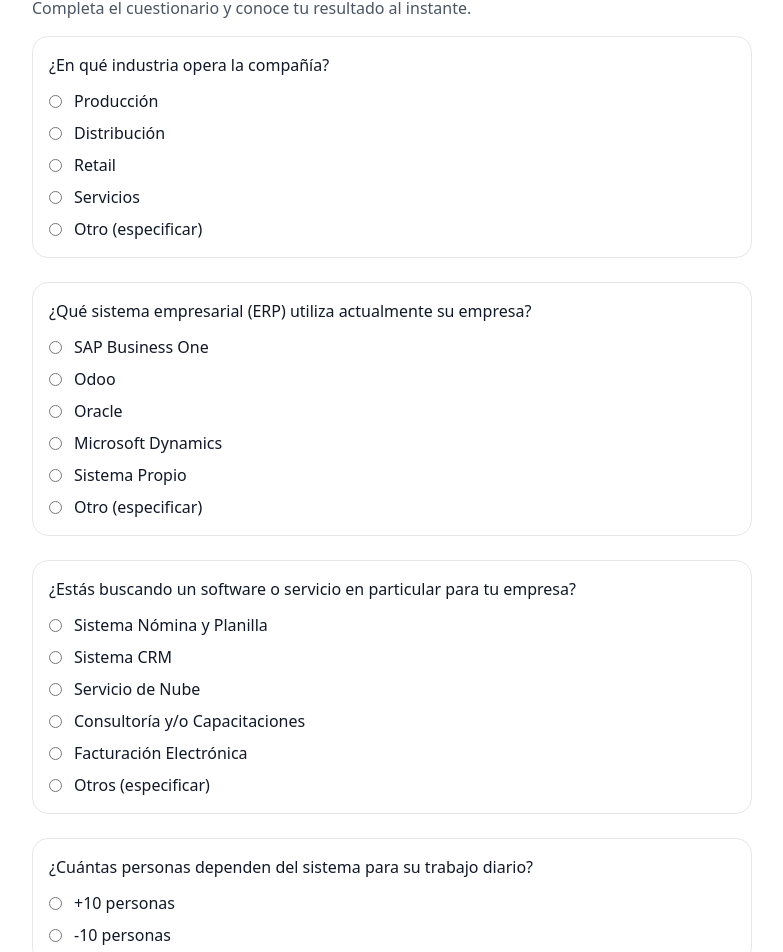
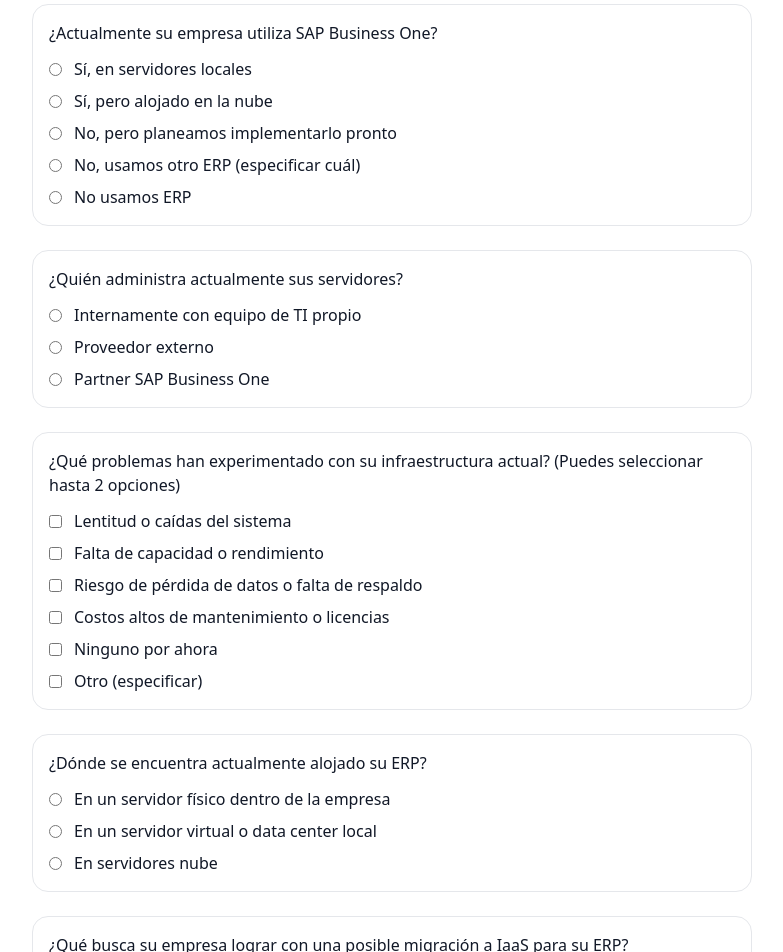
Before and after one commit to grupoinforum/cuestionario-incloud, a Next.js app: page /diagnostico in a window 1280 px wide. Shown: the part 218-1170 px from the top of the page, without its empty margins (248-1031 px from the left). Built offline with nearby package versions, Linux system fonts and the light colour scheme.

Commit message:
Update diagnostico-content.tsx

```diff
--- a/app/diagnostico/diagnostico-content.tsx
+++ b/app/diagnostico/diagnostico-content.tsx
@@ -1,75 +1,105 @@
 // app/diagnostico/diagnostico-content.tsx
 "use client";
+
 import { useMemo, useState } from "react";
 import { useSearchParams } from "next/navigation";
 
 export const dynamic = "force-dynamic";
 
 /* =========================
-   PREGUNTAS (5) – ORDEN ACTUALIZADO
+   PREGUNTAS (5) – NUEVAS
    ========================= */
-const QUESTIONS = [
+
+type Choice = { value: string; label: string; score: 1 | 2; requiresText?: boolean };
+type Question =
+  | {
+      id: string;
+      label: string;
+      type: "single";
+      required?: boolean;
+      options: Choice[];
+    }
+  | {
+      id: string;
+      label: string;
+      type: "multi";
+      required?: boolean;
+      maxSelections: number;
+      options: Choice[];
+    };
+
+const QUESTIONS: readonly Question[] = [
+  // 1) SAP Business One
   {
-    id: "industria",
-    label: "¿En qué industria opera la compañía?",
-    type: "single" as const,
+    id: "usa_sapb1",
+    label: "¿Actualmente su empresa utiliza SAP Business One?",
+    type: "single",
+    required: true,
     options: [
-      { value: "produccion", label: "Producción", score: 2 },
-      { value: "distribucion", label: "Distribución", score: 2 },
-      { value: "retail", label: "Retail", score: 2 },
-      { value: "servicios", label: "Servicios", score: 1 },
-      { value: "otro", label: "Otro (especificar)", score: 1, requiresText: true },
+      { value: "onprem", label: "Sí, en servidores locales", score: 2 },
+      { value: "cloud", label: "Sí, pero alojado en la nube", score: 1 },
+      { value: "plan_implementar", label: "No, pero planeamos implementarlo pronto", score: 2 },
+      { value: "otro_erp", label: "No, usamos otro ERP (especificar cuál)", score: 1, requiresText: true },
+      { value: "sin_erp", label: "No usamos ERP", score: 1 },
     ],
+  },
+
+  // 2) Administración de servidores
+  {
+    id: "admin_servidores",
+    label: "¿Quién administra actualmente sus servidores?",
+    type: "single",
     required: true,
+    options: [
+      { value: "ti_interno", label: "Internamente con equipo de TI propio", score: 2 },
+      { value: "proveedor_externo", label: "Proveedor externo", score: 1 },
+      { value: "partner_sapb1", label: "Partner SAP Business One", score: 1 },
+    ],
   },
+
+  // 3) Problemas de infraestructura (multi hasta 2)
   {
-    id: "erp",
-    label: "¿Qué sistema empresarial (ERP) utiliza actualmente su empresa?",
-    type: "single" as const,
+    id: "problemas_infra",
+    label: "¿Qué problemas han experimentado con su infraestructura actual? (Puedes seleccionar hasta 2 opciones)",
+    type: "multi",
+    maxSelections: 2,
+    required: true,
     options: [
-      { value: "sapb1", label: "SAP Business One", score: 2 },
-      { value: "odoo", label: "Odoo", score: 2 },
-      { value: "oracle", label: "Oracle", score: 2 },
-      { value: "msdynamics", label: "Microsoft Dynamics", score: 1 },
-      { value: "sistema_propio", label: "Sistema Propio", score: 2 },
-      { value: "erp_otro", label: "Otro (especificar)", score: 2, requiresText: true },
+      { value: "lentitud_caidas", label: "Lentitud o caídas del sistema", score: 2 },
+      { value: "capacidad_rendimiento", label: "Falta de capacidad o rendimiento", score: 2 },
+      { value: "riesgo_datos_respaldo", label: "Riesgo de pérdida de datos o falta de respaldo", score: 2 },
+      { value: "costos_altos", label: "Costos altos de mantenimiento o licencias", score: 2 },
+      { value: "ninguno", label: "Ninguno por ahora", score: 1 },
+      { value: "otro", label: "Otro (especificar)", score: 2, requiresText: true },
     ],
+  },
+
+  // 4) Dónde está alojado el ERP
+  {
+    id: "donde_erp",
+    label: "¿Dónde se encuentra actualmente alojado su ERP?",
+    type: "single",
     required: true,
+    options: [
+      { value: "onprem_fisico", label: "En un servidor físico dentro de la empresa", score: 2 },
+      { value: "dc_local", label: "En un servidor virtual o data center local", score: 2 },
+      { value: "nube", label: "En servidores nube", score: 1 },
+    ],
   },
+
+  // 5) Objetivo de migración a IaaS
   {
-    id: "busca",
-    label: "¿Estás buscando un software o servicio en particular para tu empresa?",
-    type: "single" as const,
+    id: "objetivo_iaas",
+    label: "¿Qué busca su empresa lograr con una posible migración a IaaS para su ERP?",
+    type: "single",
+    required: true,
     options: [
-      { value: "nomina_planilla", label: "Sistema Nómina y Planilla", score: 2 },
-      { value: "crm", label: "Sistema CRM", score: 1 },
-      { value: "nube", label: "Servicio de Nube", score: 2 },
-      { value: "consultoria", label: "Consultoría y/o Capacitaciones", score: 2 },
-      { value: "facturacion", label: "Facturación Electrónica", score: 2 },
-      { value: "otros", label: "Otros (especificar)", score: 2, requiresText: true },
+      { value: "estabilidad_rendimiento", label: "Mayor estabilidad y rendimiento del sistema", score: 2 },
+      { value: "seguridad_respaldo", label: "Seguridad y respaldo continuo de la información", score: 2 },
+      { value: "optimizar_costos", label: "Optimización de costos de infraestructura", score: 2 },
+      { value: "delegar_admin", label: "Delegar la administración técnica a expertos", score: 2 },
+      { value: "solo_ver_opciones", label: "Solo quiero ver diferentes opciones", score: 1 },
     ],
-    required: true,
-  },
-  {
-    id: "personas",
-    label: "¿Cuántas personas dependen del sistema para su trabajo diario?",
-    type: "single" as const,
-    options: [
-      { value: ">10", label: "+10 personas", score: 2 },
-      { value: "<=10", label: "-10 personas", score: 1 },
-    ],
-    required: true,
-  },
-  {
-    id: "satisfaccion",
-    label: "¿Nivel de satisfacción con el sistema actual?",
-    type: "single" as const,
-    options: [
-      { value: "1-3", label: "1-3 (insatisfecho)", score: 2 },
-      { value: "4-6", label: "4-6 (puede mejorar)", score: 2 },
-      { value: "7-10", label: "7-10 (cumple)", score: 1 },
-    ],
-    required: true,
   },
 ] as const;
 
@@ -113,7 +143,15 @@
    EMAIL corporativo simple
    ========================= */
 const FREE_EMAIL_DOMAINS = [
-  "gmail.com","hotmail.com","outlook.com","yahoo.com","icloud.com","proton.me","aol.com","live.com","msn.com"
+  "gmail.com",
+  "hotmail.com",
+  "outlook.com",
+  "yahoo.com",
+  "icloud.com",
+  "proton.me",
+  "aol.com",
+  "live.com",
+  "msn.com",
 ];
 
 function isCorporateEmail(email: string) {
@@ -130,17 +168,20 @@
 const FULL_TEXT_FORM = `¡Gracias por llenar el cuestionario! Por el momento nuestro equipo se encuentra con cupo lleno. Acabamos de enviarte un correo a tu bandeja de entrada para compartirte más información sobre nosotros. Te estaremos contactando al liberar espacio.`;
 
 /* =========================
-   EVALUACIÓN (regla actualizada)
+   EVALUACIÓN (regla solicitada)
    ========================= */
 function evaluate(finalAnswers: Answer[]) {
-  const score1Count = finalAnswers.filter(a => a.score === 1).length;
-  const score2Count = finalAnswers.filter(a => a.score === 2).length;
+  const score1Count = finalAnswers.filter((a) => a.score === 1).length;
+  const score2Count = finalAnswers.filter((a) => a.score === 2).length;
 
+  // Reglas:
+  // • ≥ 3 (2)  → califica
+  // • ≥ 3 (1)  → no califica
   let qualifies = false;
-  if (score1Count > 3) {
+  if (score2Count >= 3) {
+    qualifies = true;
+  } else if (score1Count >= 3) {
     qualifies = false;
-  } else if (score2Count > 3) {
-    qualifies = true;
   } else {
     qualifies = false;
   }
@@ -169,12 +210,16 @@
    ========================= */
 export default function DiagnosticoContent() {
   const searchParams = useSearchParams();
+
   const [step, setStep] = useState(1);
+
+  // Respuestas: para multi, guardamos cada opción como clave qid:value
   const [answers, setAnswers] = useState<Record<string, Answer | undefined>>({});
+
   const [form, setForm] = useState<{
     name: string;
     company: string;
-    role: string;             // <-- NUEVO campo: Cargo en la empresa
+    role: string; // Cargo en la empresa (obligatorio)
     email: string;
     country: CountryValue;
     consent: boolean;
@@ -182,55 +227,123 @@
   }>({
     name: "",
     company: "",
-    role: "",                 // <-- inicializado
+    role: "",
     email: "",
     country: "GT",
     consent: false,
-    phoneLocal: ""
+    phoneLocal: "",
   });
+
   const [loading, setLoading] = useState(false);
   const [errorMsg, setErrorMsg] = useState<string | null>(null);
   const [resultUI, setResultUI] = useState<null | { qualifies: boolean; title: string; message: string }>(null);
 
   const utms = useMemo(() => {
-    const keys = ["utm_source","utm_medium","utm_campaign","utm_content","utm_term"] as const;
-    const x: Record<string,string> = {};
-    keys.forEach(k => { const v = searchParams.get(k); if (v) x[k] = v; });
+    const keys = ["utm_source", "utm_medium", "utm_campaign", "utm_content", "utm_term"] as const;
+    const x: Record<string, string> = {};
+    keys.forEach((k) => {
+      const v = searchParams.get(k);
+      if (v) x[k] = v;
+    });
     return x;
   }, [searchParams]);
 
   const progressPct = useMemo(() => (step / 3) * 100, [step]);
   const barWidth = progressPct + "%";
 
+  /* ========== Helpers de selección ========== */
+  const isMultiSelected = (qid: string, optValue: string) => !!answers[`${qid}:${optValue}`];
+
+  const countMultiSelected = (qid: string) =>
+    Object.keys(answers).filter((k) => k.startsWith(`${qid}:`)).length;
+
+  const selectedValuesForMulti = (qid: string) =>
+    Object.entries(answers)
+      .filter(([k]) => k.startsWith(`${qid}:`))
+      .map(([, v]) => v?.value)
+      .filter(Boolean) as string[];
+
+  /* ========== Handlers ========== */
   const handleSelect = (qid: string, optionValue: string) => {
-    const q = QUESTIONS.find(q => q.id === qid)!;
-    const opt = q.options.find(o => o.value === optionValue)!;
-    setAnswers(prev => ({ ...prev, [qid]: { id: qid, value: optionValue, score: (opt.score as 1|2) } }));
+    const q = QUESTIONS.find((q) => q.id === qid)!;
+    const opt = q.options.find((o) => o.value === optionValue)!;
+
+    if (q.type === "single") {
+      setAnswers((prev) => ({
+        ...prev,
+        [qid]: { id: qid, value: optionValue, score: opt.score as 1 | 2 },
+      }));
+    }
+  };
+
+  const handleToggleMulti = (qid: string, optionValue: string) => {
+    const q = QUESTIONS.find((q) => q.id === qid)!;
+    if (q.type !== "multi") return;
+    const opt = q.options.find((o) => o.value === optionValue)!;
+    const key = `${qid}:${optionValue}`;
+
+    setAnswers((prev) => {
+      const already = !!prev[key];
+      const current = countMultiSelected(qid);
+
+      // limitar a maxSelections
+      if (!already && q.maxSelections && current >= q.maxSelections) return prev;
+
+      const next = { ...prev };
+      if (already) {
+        delete next[key];
+      } else {
+        next[key] = { id: key, value: optionValue, score: opt.score as 1 | 2 };
+      }
+      return next;
+    });
   };
 
   const handleExtraText = (qid: string, text: string) => {
+    // SINGLE: agregar texto a la opción seleccionada que lo requiera
+    const q = QUESTIONS.find((qq) => qq.id === qid);
+    if (!q) return;
+
+    if (q.type === "single") {
       const existing = answers[qid];
       if (!existing) return;
-    setAnswers(prev => ({ ...prev, [qid]: { ...existing, extraText: text } }));
+      setAnswers((prev) => ({ ...prev, [qid]: { ...existing, extraText: text } }));
+      return;
+    }
+
+    // MULTI: se guarda bajo la opción 'otro'
+    const key = `${qid}:otro`;
+    if (!answers[key]) return; // sólo si ya marcó "Otro"
+    setAnswers((prev) => ({ ...prev, [key]: { ...prev[key]!, extraText: text } }));
   };
 
   const shouldShowExtraInput = (qid: string) => {
-    const q = QUESTIONS.find(qq => qq.id === qid);
+    const q = QUESTIONS.find((qq) => qq.id === qid);
     if (!q) return false;
+
+    if (q.type === "single") {
       const selected = answers[qid]?.value;
-    const selectedOpt = q.options.find(o => o.value === selected) as any;
+      const selectedOpt = q.options.find((o) => o.value === selected) as any;
       return !!selectedOpt?.requiresText;
+    }
+
+    const selected = selectedValuesForMulti(qid);
+    return q.options.some((o) => selected.includes(o.value) && (o as any).requiresText);
   };
 
-  const canContinueQuestions = useMemo(() => QUESTIONS.every(q => !!answers[q.id]), [answers]);
+  const canContinueQuestions = useMemo(() => {
+    return QUESTIONS.every((q) => {
+      if (!q.required) return true;
+      if (q.type === "single") return !!answers[q.id];
+      // multi: al menos 1 seleccionado
+      return Object.keys(answers).some((k) => k.startsWith(`${q.id}:`));
+    });
+  }, [answers]);
 
   /* =========================
      TELÉFONO con prefijo y reglas
      ========================= */
-  const selectedPrefix = useMemo(
-    () => COUNTRY_PREFIX[form.country] ?? DEFAULT_PREFIX,
-    [form.country]
-  );
+  const selectedPrefix = useMemo(() => COUNTRY_PREFIX[form.country] ?? DEFAULT_PREFIX, [form.country]);
 
   const phoneFull = useMemo(() => {
     const local = (form.phoneLocal || "").replace(/[^\d]/g, "");
@@ -259,7 +372,7 @@
     () =>
       form.name.trim().length > 1 &&
       form.company.trim().length > 1 &&
-      form.role.trim().length > 1 &&      // <-- obligatorio
+      form.role.trim().length > 1 &&
       /.+@.+\..+/.test(form.email) &&
       isCorporateEmail(form.email) &&
       isPhoneValid(form.phoneLocal, form.country),
@@ -268,18 +381,23 @@
 
   const onSubmit = async () => {
     setErrorMsg(null);
-    if (!form.consent) { setErrorMsg("Debes aceptar el consentimiento para continuar."); return; }
+    if (!form.consent) {
+      setErrorMsg("Debes aceptar el consentimiento para continuar.");
+      return;
+    }
     setLoading(true);
 
     try {
+      // Construir arreglo final de respuestas (incluye multi)
       const finalAnswers = Object.values(answers).filter(Boolean) as Answer[];
+
       const { score1Count, qualifies, resultText, uiText } = evaluate(finalAnswers);
-      const countryLabel = COUNTRIES.find(c => c.value === form.country)?.label || form.country;
+      const countryLabel = COUNTRIES.find((c) => c.value === form.country)?.label || form.country;
 
       await submitDiagnostico({
         name: form.name,
         company: form.company,
-        role: form.role,           // <-- enviar cargo al backend
+        role: form.role, // enviar cargo al backend
         email: form.email,
         country: countryLabel,
         phone: phoneFull,
@@ -345,18 +463,20 @@
         <div className="h-2 bg-blue-500 rounded transition-all" style={{ width: barWidth }} />
       </div>
 
-      <h1 className="text-2xl font-semibold mb-4">Diagnóstico para Radiografía de Software de Gestión Empresarial</h1>
+      <h1 className="text-2xl font-semibold mb-4">Diagnóstico de Infraestructura para ERP (IaaS)</h1>
       <p className="text-gray-600 mb-4">Completa el cuestionario y conoce tu resultado al instante.</p>
       {errorMsg && <p className="text-sm text-red-600 mb-4">{errorMsg}</p>}
 
-      {/* Paso 1 */}
+      {/* Paso 1: Preguntas */}
       {step === 1 && (
         <section className="space-y-6">
           {QUESTIONS.map((q) => (
             <div key={q.id} className="p-4 rounded-2xl border border-gray-200">
               <label className="font-medium block mb-3">{q.label}</label>
+
               <div className="space-y-2">
-                {q.options.map((o) => (
+                {q.type === "single"
+                  ? q.options.map((o) => (
                       <div key={o.value} className="flex items-center gap-3">
                         <input
                           type="radio"
@@ -366,12 +486,37 @@
                           onChange={() => handleSelect(q.id, o.value)}
                           checked={answers[q.id]?.value === o.value}
                         />
-                    <label htmlFor={`${q.id}_${o.value}`} className="cursor-pointer">{o.label}</label>
+                        <label htmlFor={`${q.id}_${o.value}`} className="cursor-pointer">
+                          {o.label}
+                        </label>
                       </div>
-                ))}
+                    ))
+                  : q.options.map((o) => {
+                      const selected = isMultiSelected(q.id, o.value);
+                      const reachedLimit = !selected && q.maxSelections && countMultiSelected(q.id) >= q.maxSelections;
+                      return (
+                        <div key={o.value} className="flex items-center gap-3">
+                          <input
+                            type="checkbox"
+                            id={`${q.id}_${o.value}`}
+                            className="cursor-pointer"
+                            onChange={() => handleToggleMulti(q.id, o.value)}
+                            checked={selected}
+                            disabled={reachedLimit}
+                          />
+                          <label
+                            htmlFor={`${q.id}_${o.value}`}
+                            className={`cursor-pointer ${reachedLimit ? "opacity-60" : ""}`}
+                            title={reachedLimit ? `Máximo ${q.maxSelections} opciones` : ""}
+                          >
+                            {o.label}
+                          </label>
+                        </div>
+                      );
+                    })}
               </div>
 
-              {/* Campo libre solo si la opción seleccionada lo requiere */}
+              {/* Campo libre si alguna opción requiere texto */}
               {shouldShowExtraInput(q.id) && (
                 <input
                   type="text"
@@ -382,6 +527,7 @@
               )}
             </div>
           ))}
+
           <div className="flex justify-end">
             <button
               onClick={() => setStep(2)}
@@ -394,7 +540,7 @@
         </section>
       )}
 
-      {/* Paso 2 */}
+      {/* Paso 2: Datos */}
       {step === 2 && (
         <section className="space-y-4">
           <div>
@@ -402,25 +548,25 @@
             <input
               className="w-full border rounded-xl px-3 py-2"
               value={form.name}
-              onChange={e => setForm({ ...form, name: e.target.value })}
+              onChange={(e) => setForm({ ...form, name: e.target.value })}
             />
           </div>
+
           <div>
             <label className="block mb-1">Empresa</label>
             <input
               className="w-full border rounded-xl px-3 py-2"
               value={form.company}
-              onChange={e => setForm({ ...form, company: e.target.value })}
+              onChange={(e) => setForm({ ...form, company: e.target.value })}
             />
           </div>
 
-          {/* NUEVO: Cargo en la empresa (obligatorio) */}
           <div>
             <label className="block mb-1">Cargo en la empresa</label>
             <input
               className="w-full border rounded-xl px-3 py-2"
               value={form.role}
-              onChange={e => setForm({ ...form, role: e.target.value })}
+              onChange={(e) => setForm({ ...form, role: e.target.value })}
               placeholder="Ej.: Gerente de TI"
             />
           </div>
@@ -430,12 +576,10 @@
             <input
               className="w-full border rounded-xl px-3 py-2"
               value={form.email}
-              onChange={e => setForm({ ...form, email: e.target.value })}
+              onChange={(e) => setForm({ ...form, email: e.target.value })}
             />
             {form.email && !isCorporateEmail(form.email) && (
-              <p className="text-sm text-red-600 mt-1">
-                Usa un correo corporativo (no gmail/hotmail/outlook/yahoo, etc.).
-              </p>
+              <p className="text-sm text-red-600 mt-1">Usa un correo corporativo (no Gmail/Hotmail/Outlook/Yahoo, etc.).</p>
             )}
           </div>
 
@@ -445,9 +589,13 @@
             <select
               className="w-full border rounded-xl px-3 py-2"
               value={form.country}
-              onChange={e => setForm({ ...form, country: e.target.value as CountryValue })}
+              onChange={(e) => setForm({ ...form, country: e.target.value as CountryValue })}
             >
-              {COUNTRIES.map(c => (<option key={c.value} value={c.value}>{c.label}</option>))}
+              {COUNTRIES.map((c) => (
+                <option key={c.value} value={c.value}>
+                  {c.label}
+                </option>
+              ))}
             </select>
           </div>
 
@@ -461,9 +609,7 @@
               <input
                 className="w-full rounded-r border px-3 py-2"
                 value={form.phoneLocal}
-                onChange={e =>
-                  setForm({ ...form, phoneLocal: e.target.value.replace(/[^\d]/g, "") })
-                }
+                onChange={(e) => setForm({ ...form, phoneLocal: e.target.value.replace(/[^\d]/g, "") })}
                 placeholder="Ingresa tu número (solo dígitos)"
                 inputMode="numeric"
                 pattern="\d*"
@@ -480,7 +626,9 @@
           </div>
 
           <div className="flex items-center justify-between gap-3 pt-2">
-            <button onClick={() => setStep(1)} className="px-5 py-3 rounded-2xl border">Atrás</button>
+            <button onClick={() => setStep(1)} className="px-5 py-3 rounded-2xl border">
+              Atrás
+            </button>
             <button
               onClick={() => setStep(3)}
               disabled={!canContinueData}
@@ -492,7 +640,7 @@
         </section>
       )}
 
-      {/* Paso 3 */}
+      {/* Paso 3: Consentimiento + Enviar */}
       {step === 3 && (
         <section className="space-y-4">
           <div className="p-4 rounded-2xl border border-gray-200">
@@ -500,19 +648,36 @@
               <input
                 type="checkbox"
                 checked={form.consent}
-                onChange={e => setForm({ ...form, consent: e.target.checked })}
+                onChange={(e) => setForm({ ...form, consent: e.target.checked })}
               />
               <span>
                 Autorizo a Grupo Inforum a contactarme respecto a esta evaluación y servicios relacionados. He leído la{" "}
                 {process.env.NEXT_PUBLIC_PRIVACY_URL ? (
-                  <a href={process.env.NEXT_PUBLIC_PRIVACY_URL} className="text-blue-600 underline" target="_blank" rel="noreferrer">Política de Privacidad</a>
-                ) : (<span className="font-medium">Política de Privacidad</span>)}
+                  <a
+                    href={process.env.NEXT_PUBLIC_PRIVACY_URL}
+                    className="text-blue-600 underline"
+                    target="_blank"
+                    rel="noreferrer"
+                  >
+                    Política de Privacidad
+                  </a>
+                ) : (
+                  <span className="font-medium">Política de Privacidad</span>
+                )}
+                .
               </span>
             </label>
           </div>
+
           <div className="flex items-center justify-between gap-3">
-            <button onClick={() => setStep(2)} className="px-5 py-3 rounded-2xl border">Atrás</button>
-            <button onClick={onSubmit} disabled={loading || !form.consent} className="px-5 py-3 rounded-2xl shadow bg-blue-600 text-white disabled:opacity-50">
+            <button onClick={() => setStep(2)} className="px-5 py-3 rounded-2xl border">
+              Atrás
+            </button>
+            <button
+              onClick={onSubmit}
+              disabled={loading || !form.consent}
+              className="px-5 py-3 rounded-2xl shadow bg-blue-600 text-white disabled:opacity-50"
+            >
               {loading ? "Enviando..." : "Haz clic para conocer tu resultado"}
             </button>
           </div>
```
Lines whose indentation alone changed are shown as unchanged.
